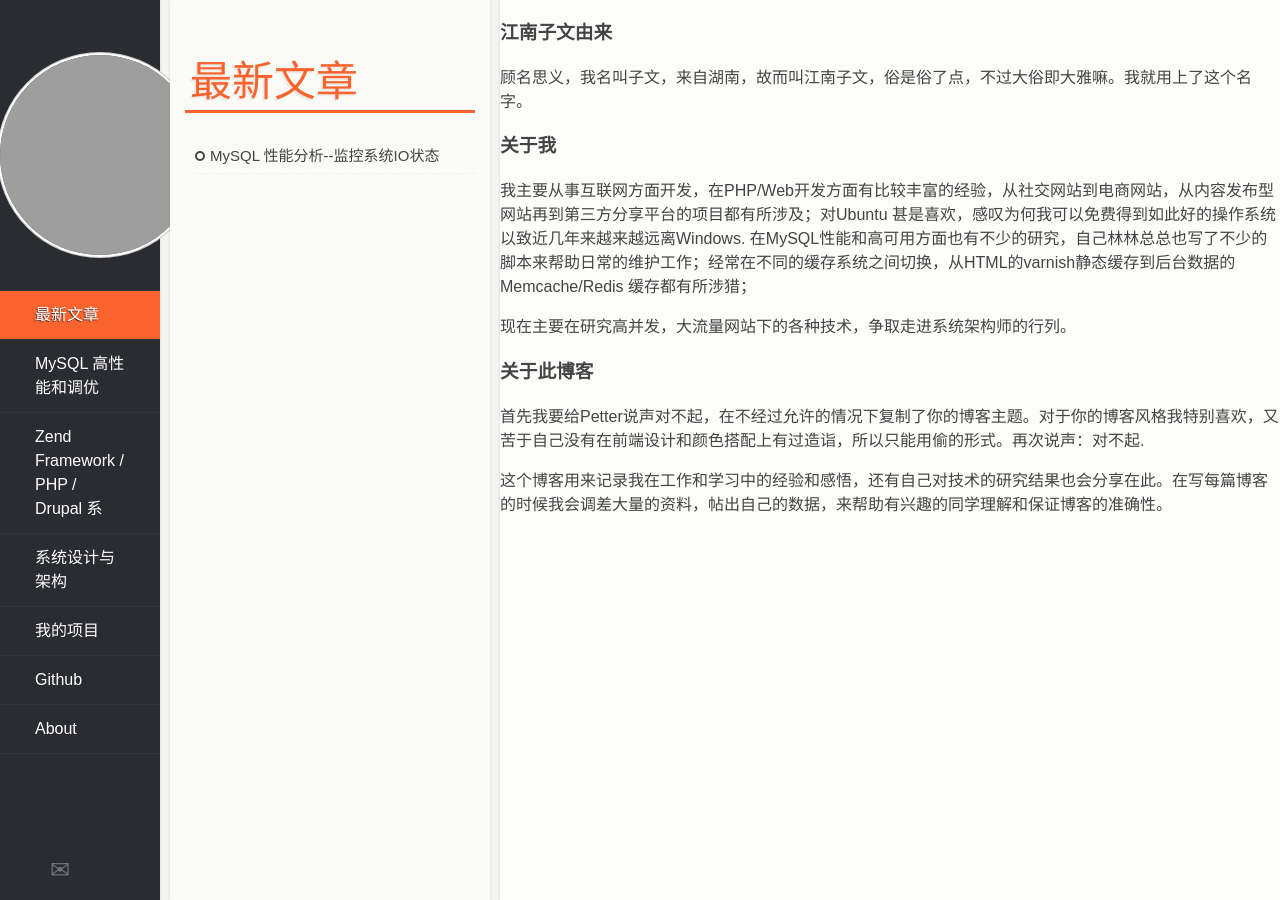
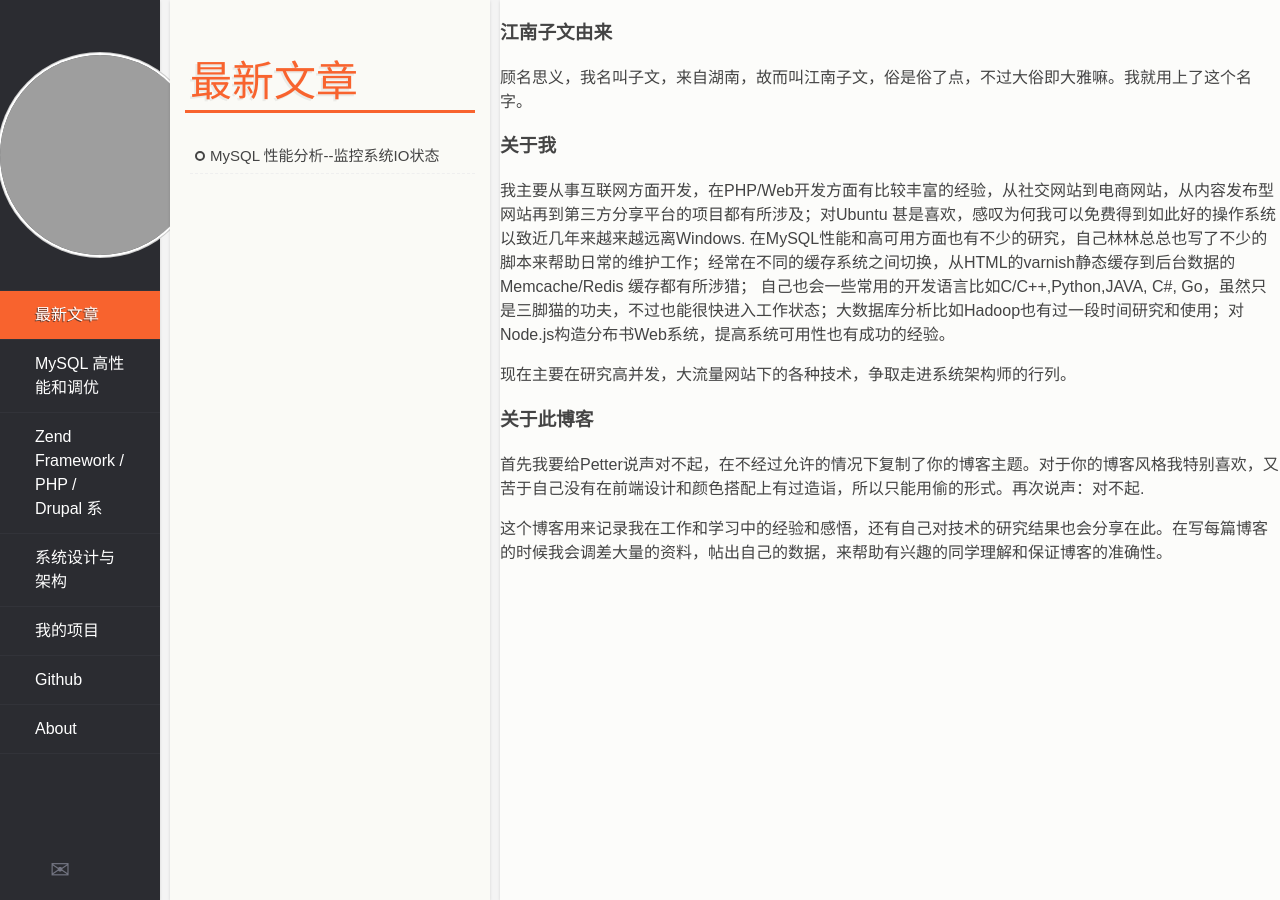
Before and after one commit to jackey/jackey.github.com, a Jekyll site: the page built from about.md, in a window 1280 px wide. Built offline with Jekyll 4.4.1, drawn with Linux system fonts in a browser that asks for light colours; some web fonts are replaced; grey boxes are pictures that could not be loaded.

Commit message:
修改关于我

```diff
--- a/about.md
+++ b/about.md
@@ -10,7 +10,7 @@ title: 江南子文 - 博客小家
 ### 关于我
 
 我主要从事互联网方面开发，在PHP/Web开发方面有比较丰富的经验，从社交网站到电商网站，从内容发布型网站再到第三方分享平台的项目都有所涉及；对Ubuntu 甚是喜欢，感叹为何我可以免费得到如此好的操作系统以致近几年来越来越远离Windows.
-在MySQL性能和高可用方面也有不少的研究，自己林林总总也写了不少的脚本来帮助日常的维护工作；经常在不同的缓存系统之间切换，从HTML的varnish静态缓存到后台数据的Memcache/Redis 缓存都有所涉猎；
+在MySQL性能和高可用方面也有不少的研究，自己林林总总也写了不少的脚本来帮助日常的维护工作；经常在不同的缓存系统之间切换，从HTML的varnish静态缓存到后台数据的Memcache/Redis 缓存都有所涉猎； 自己也会一些常用的开发语言比如C/C++,Python,JAVA, C#, Go，虽然只是三脚猫的功夫，不过也能很快进入工作状态；大数据库分析比如Hadoop也有过一段时间研究和使用；对Node.js构造分布书Web系统，提高系统可用性也有成功的经验。
 
 现在主要在研究高并发，大流量网站下的各种技术，争取走进系统架构师的行列。
 
```
Also changed, not shown: 2 other files.
